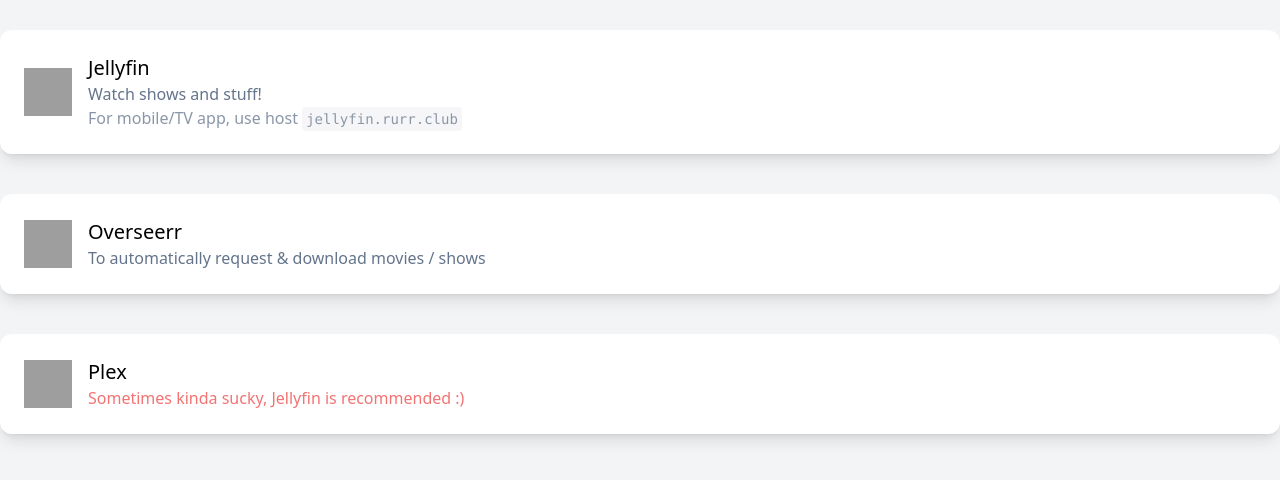
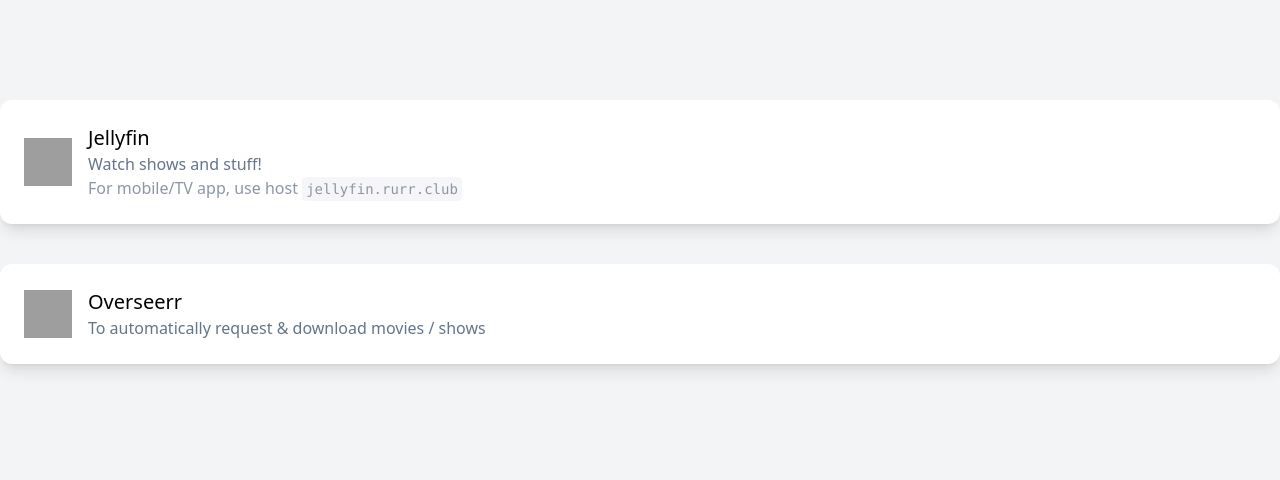
Before and after one commit to herpderplol/rurr, a plain HTML site: page index.html in a window 1280 px wide. Shown: the part 168-648 px from the top of the page. Drawn offline with nearby package versions, Linux system fonts and the light colour scheme; grey boxes are pictures that could not be loaded.

Commit message:
Update index.html

```diff
--- a/index.html
+++ b/index.html
@@ -31,7 +31,7 @@
         <p class="text-slate-500">To automatically request & download movies / shows</p>
       </div>
     </a>
-    <a class="p-6 w-full mx-auto bg-white rounded-xl shadow-lg flex items-center space-x-4 mt-10" href="https://app.plex.tv">
+    <a class="p-6 w-full mx-auto bg-white rounded-xl shadow-lg flex items-center space-x-4 mt-1 hidden" href="https://app.plex.tv">
       <div class="shrink-0">
         <img class="h-12 w-12" src="https://uxwing.com/wp-content/themes/uxwing/download/brands-and-social-media/plex-icon.png" alt="Plex Logo">
       </div>
```
